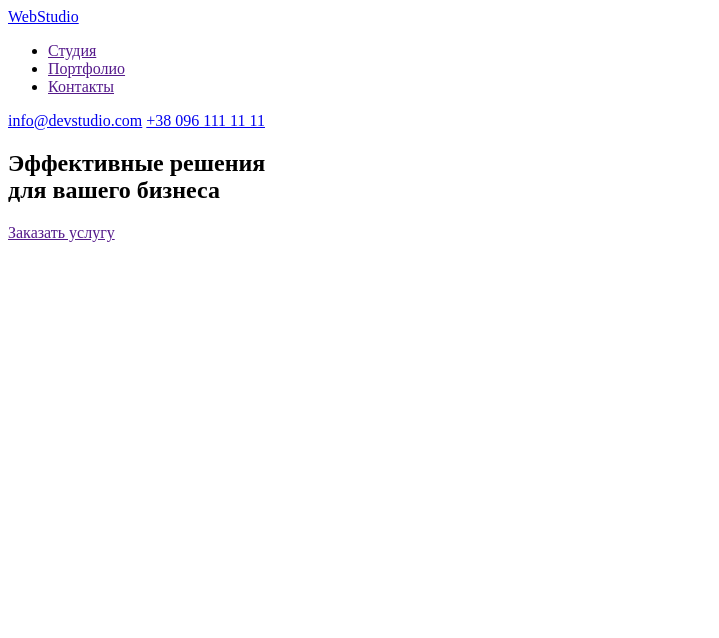
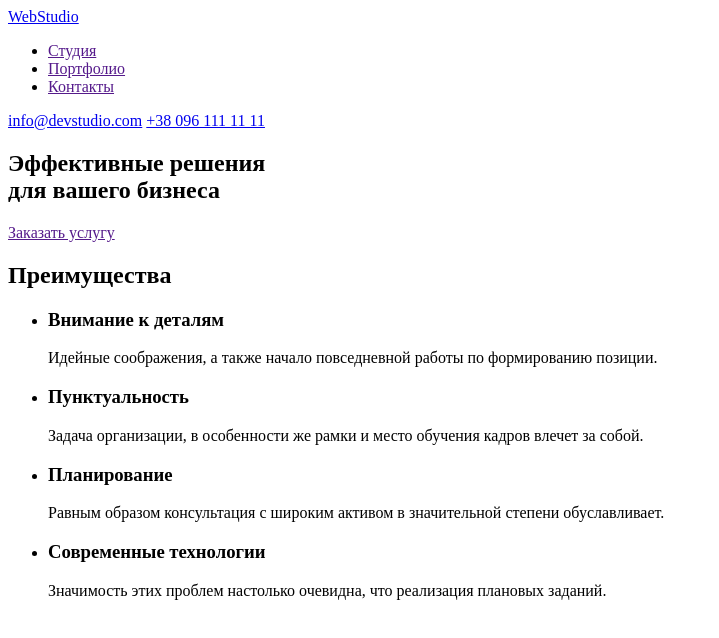
Before and after one commit to SergiyStetsenko/hw-html_1, a plain HTML site: page index.html in a window 1280 px wide. Shown: the whole page, without its empty margins (0-719 px from the left). Drawn offline with Linux system fonts and the light colour scheme.

```diff
--- a/index.html
+++ b/index.html
@@ -27,7 +27,28 @@
            <a href="">Заказать услугу</a>
          </section>
     </div>
-
+    <!-- Наши преимущества-->
+    <section>
+        <h2>Преимущества</h2>
+        <ul>
+            <Li>
+                 <h3>Внимание к деталям</h3>
+                 <p>Идейные соображения, а также начало повседневной работы по формированию позиции.</p>
+            </Li>
+            <Li>
+                 <h3>Пунктуальность</h3>
+                 <p>Задача организации, в особенности же рамки и место обучения кадров влечет за собой.</p>
+            </Li>
+            <Li>
+                 <h3>Планирование</h3>
+                 <p>Равным образом консультация с широким активом в значительной степени обуславливает.</p>
+            </Li>
+            <Li>
+                 <h3>Современные технологии</h3>
+                 <p>Значимость этих проблем настолько очевидна, что реализация плановых заданий.</p>
+            </Li>
+        </ul>
+    </section>
 
 </main>
 <footer>
```
